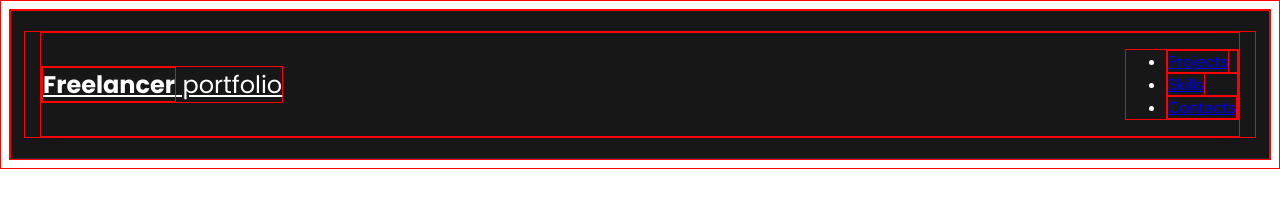
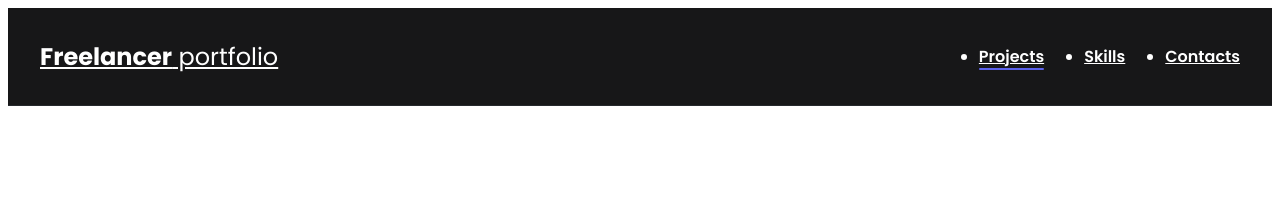
Before and after one commit to Danilo666228/htmlExample, a plain HTML site: page index.html in a window 1280 px wide. Drawn offline with Linux system fonts and the light colour scheme; files whose address does not match are found by name.

Commit message:
header ready

```diff
--- a/css/index.css
+++ b/css/index.css
@@ -2,10 +2,6 @@
 
 @import url(https://fonts.googleapis.com/css?family=DM+Sans:100,200,300,regular,500,600,700,800,900,100italic,200italic,300italic,italic,500italic,600italic,700italic,800italic,900italic);
 @import url(https://fonts.googleapis.com/css?family=Poppins:100,100italic,200,200italic,300,300italic,regular,italic,500,500italic,600,600italic,700,700italic,800,800italic,900,900italic);
-
-* {
-	border: 1px solid red;
-}
 
 body {
 	font-family: 'DM Sans', sans-serif;
@@ -40,3 +36,28 @@ body {
 .logo strong {
 	font-weight: 700;
 }
+.nav-list {
+	display: flex;
+	align-items: center;
+	column-gap: 40px;
+	font-size: 16px;
+	font-weight: 600;
+	font-family: 'Poppins', sans-serif;
+}
+.nav-list__link {
+	color: #fff;
+}
+.nav-list__link--active {
+	position: relative;
+}
+.nav-list__link--active::before {
+	content: '';
+	position: absolute;
+	left: 0;
+	top: 100%;
+	border-radius: 20px;
+	display: block;
+	height: 2px;
+	width: 100%;
+	background-color: #5c62ec;
+}
--- a/index.html
+++ b/index.html
@@ -12,9 +12,9 @@
 				<div class="nav-row">
 					<a class="logo" href="./index.html"><strong>Freelancer</strong> portfolio</a>
 					<ul class="nav-list">
-						<li class="nav-list__item"><a class="nav-list__link" href="#">Projects</a></li>
-						<li class="nav-list__item"><a class="nav-list__link" href="#">Skills</a></li>
-						<li class="nav-list__item"><a class="nav-list__link" href="#">Contacts</a></li>
+						<li class="nav-list__item"><a class="nav-list__link nav-list__link--active" href="./index.html">Projects</a></li>
+						<li class="nav-list__item"><a class="nav-list__link" href="./skills.html">Skills</a></li>
+						<li class="nav-list__item"><a class="nav-list__link" href="./contacts.html">Contacts</a></li>
 					</ul>
 				</div>
 			</div>
```
